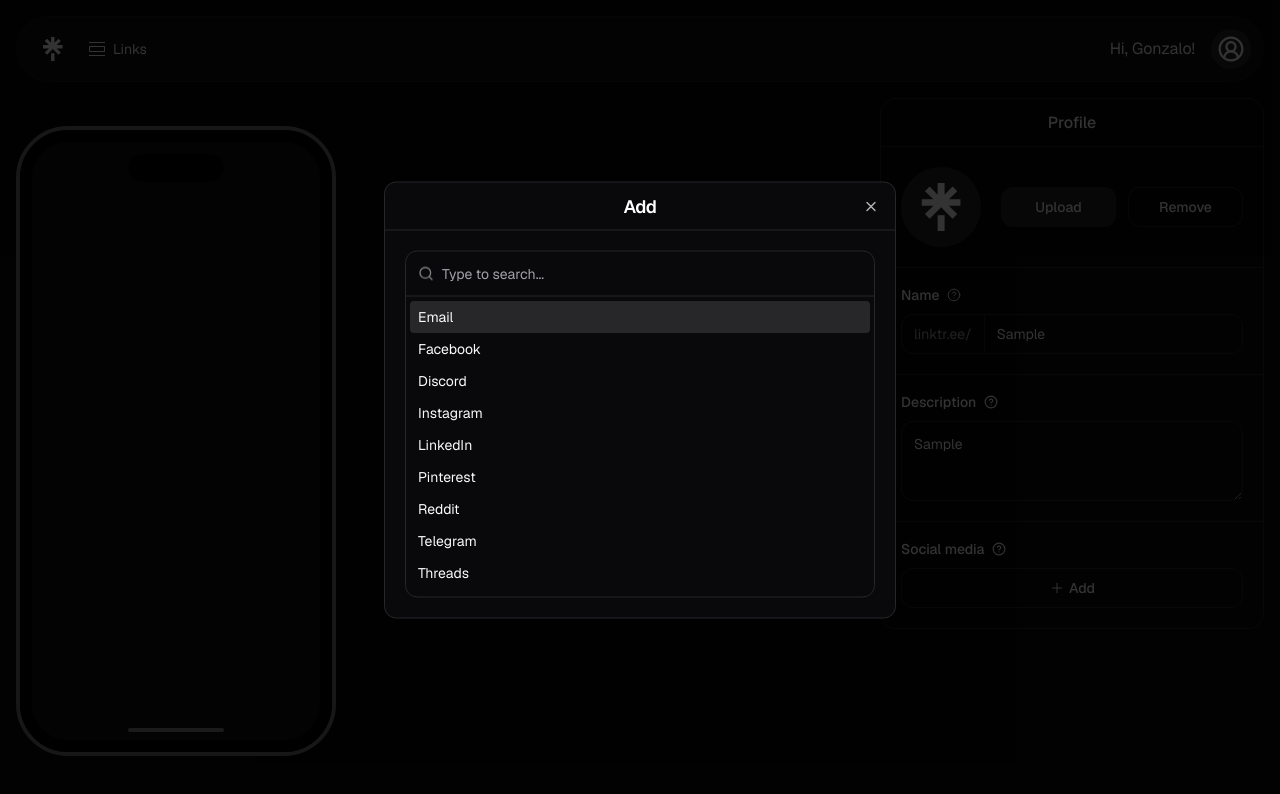
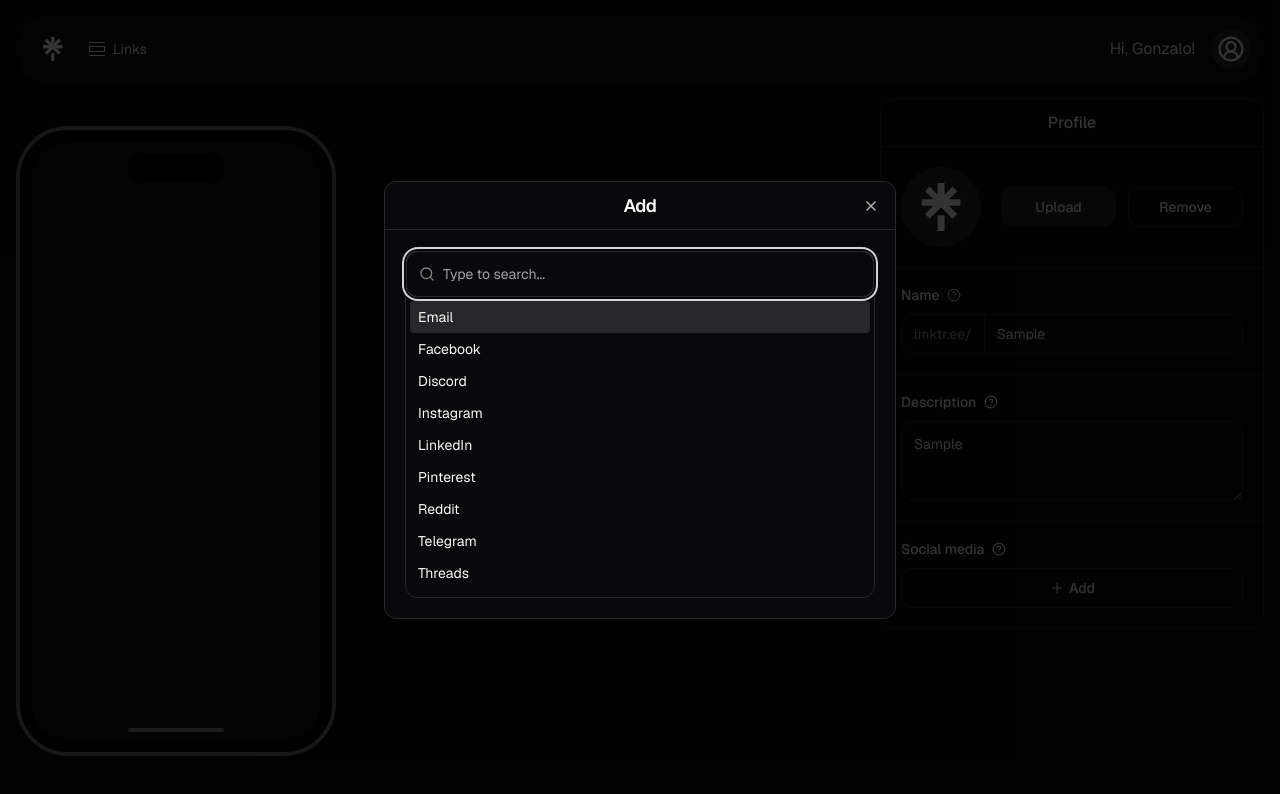
Before and after one commit to kilimanjjjaro/linktree-clone, a Next.js app: page / in a window 1280 px wide. Both pictures are taken after typing "Sample", "Sample" into the empty fields and a click on the button "Add". Shown: the top 794 px of the page. Built offline with nearby package versions, Linux system fonts and the light colour scheme.

Commit message:
fix: update styles

```diff
--- a/src/components/ui/command.tsx
+++ b/src/components/ui/command.tsx
@@ -15,7 +15,7 @@ const Command = React.forwardRef<
   <CommandPrimitive
     ref={ref}
     className={cn(
-      "flex h-full w-full flex-col overflow-hidden rounded-md bg-popover text-popover-foreground",
+      "flex h-full w-full flex-col rounded-md bg-popover text-popover-foreground",
       className,
     )}
     {...props}
@@ -41,7 +41,10 @@ const CommandInput = React.forwardRef<
   React.ElementRef<typeof CommandPrimitive.Input>,
   React.ComponentPropsWithoutRef<typeof CommandPrimitive.Input>
 >(({ className, ...props }, ref) => (
-  <div className="flex items-center border-b px-3" cmdk-input-wrapper="">
+  <div
+    className="flex items-center rounded-xl border px-3 has-[:focus-visible]:ring-2 has-[:focus-visible]:ring-ring has-[:focus-visible]:ring-offset-2 has-[:focus-visible]:ring-offset-background"
+    cmdk-input-wrapper=""
+  >
     <Search className="mr-2 h-4 w-4 shrink-0 opacity-50" />
     <CommandPrimitive.Input
       ref={ref}
```
